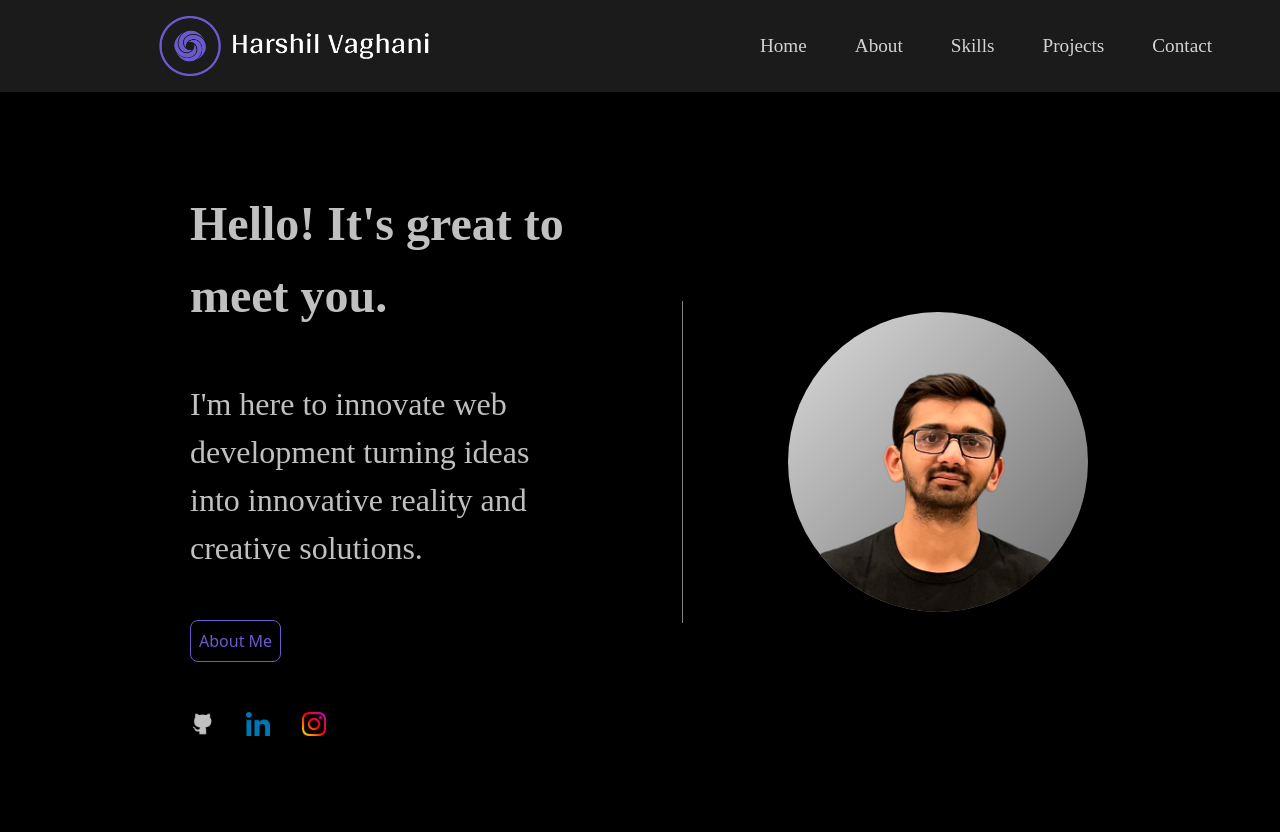
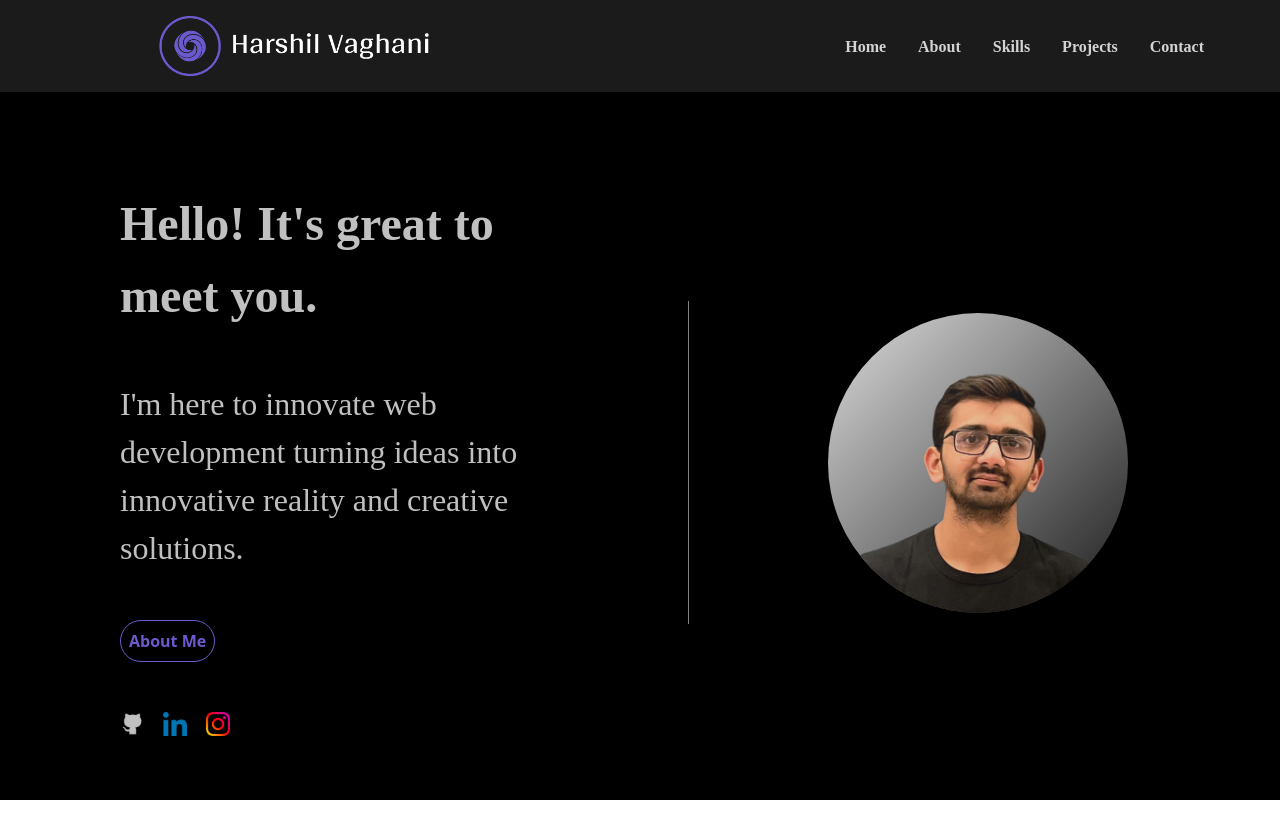
Before and after one commit to harshil3662/AccessHarshil, a React (Create React App) app: page / in a window 1280 px wide. Built offline with nearby package versions, Linux system fonts and the light colour scheme; a web font is replaced by a local one.

Commit message:
home page all done

```diff
--- a/src/Css/Home.css
+++ b/src/Css/Home.css
@@ -1,3 +1,5 @@
+
+
 .vertical-line {
     border-left: 1px solid #808080;
     height: 50%;
@@ -19,43 +21,66 @@
 .hv-btn{
     background-color: black;
     color: #6A5ACD;
-    border-radius: 0.5em;
+    border-radius: 2em;
     border: 1px solid #6A5ACD;
     padding: 0.5em;
+    font-weight: bold;
+    cursor: none;
 }
 
 .hv-btn:hover{
+    cursor: none;
     background-color: #6A5ACD;
     color: white;
+    font-weight: 500;
 }
 
 .links{
     display: grid;
-    grid-template-columns: auto auto auto;
-    column-gap: 2em;
+    grid-template-columns: 1.7em 1.7em 1.7em;
+    column-gap: 1em;
     width: fit-content;
+    height: 1.7em;
 }
 
 #linkedin{
     width: 1.5em;
     height: 1.5em;
+    transition: 0.2s;
+}
+
+#linkedin:hover{
+    width: 1.7em;
+    height: 1.7em;
 }
 
 #github{
     width: 1.5em;
     height: 1.5em;
+    transition: 0.2s;
+}
+
+#github:hover{
+    width: 1.7em;
+    height: 1.7em;
 }
 
 #instagram{
     width: 1.5em;
     height: 1.5em;
+    transition: 0.2s;
+}
+
+#instagram:hover{
+    width: 1.7em;
+    height: 1.7em;
 }
 
 .circle{
     width: 300px;
     height: 300px;
     border-radius: 50%;
-    background-image: linear-gradient(to bottom right, #DCDCDC, #696969);
+    background-image: linear-gradient(to bottom right, #DCDCDC, #1b1b1b);
     overflow: hidden;
     position: relative;
 }
@@ -65,4 +90,5 @@
     height: 250px;
     position: absolute;
     bottom: 0em;
+    opacity: 0.8;
 }
--- a/src/Css/Navbar.css
+++ b/src/Css/Navbar.css
@@ -1,5 +1,5 @@
 .hv-nav{
-    background-color: rgb(27, 27, 27);
+    background-color: #1b1b1b;
 }
 
 #hv{
@@ -8,14 +8,25 @@
     height: 60px;
 }
 
+.tabbar{
+    cursor: none;
+}
+
 .link-name{
+    padding: 0.5em;
     font-family: 'Philosopher', serif;
-    font-size: 1.2em;
+    font-size: 1em;
     color: #D3D3D3;
     text-decoration: none;
     font-weight: 500;
+    transition: 0.2s;
+    cursor: none;
+    font-weight: bold;
 }
 
 .link-name:hover{
-    border-bottom: 3px solid #6A5ACD;
+    cursor: none;
+    background-color: #6A5ACD;
+    border-radius: 2em;
+    font-weight: bold;
 }
--- a/src/Css/index.css
+++ b/src/Css/index.css
@@ -2,5 +2,5 @@
     display: flex;
     flex-direction: column;
     background-color: black;
-    height: 100%;
+    height: 100vh;
 }
--- a/src/Features/Home.js
+++ b/src/Features/Home.js
@@ -6,7 +6,7 @@ import { Container,Row, Col, Stack, Button } from 'react-bootstrap'
 function Home() {
 
   return (
-    <Container>
+    <Container fluid>
       <Row className='m-5'>
         <Col xs={6}>
           <Row className='hv-home-col1-div1 m-5'>Hello! It's great to meet you.</Row>
--- a/src/Features/Navbar.js
+++ b/src/Features/Navbar.js
@@ -16,7 +16,7 @@ function Navbar() {
           </Col>
           <Col className='d-flex justify-content-center align-items-center mx-5'>
             <Container className='d-flex justify-content-end align-items-center' md="auto">
-              <Stack direction='horizontal' gap={5}>
+              <Stack direction='horizontal' gap={3} className='tabbar'>
                 <div>
                   <Link to={"/"} className={`link-name`}>Home</Link>
                 </div>
```
Also changed, not shown: public/button.png (added).
